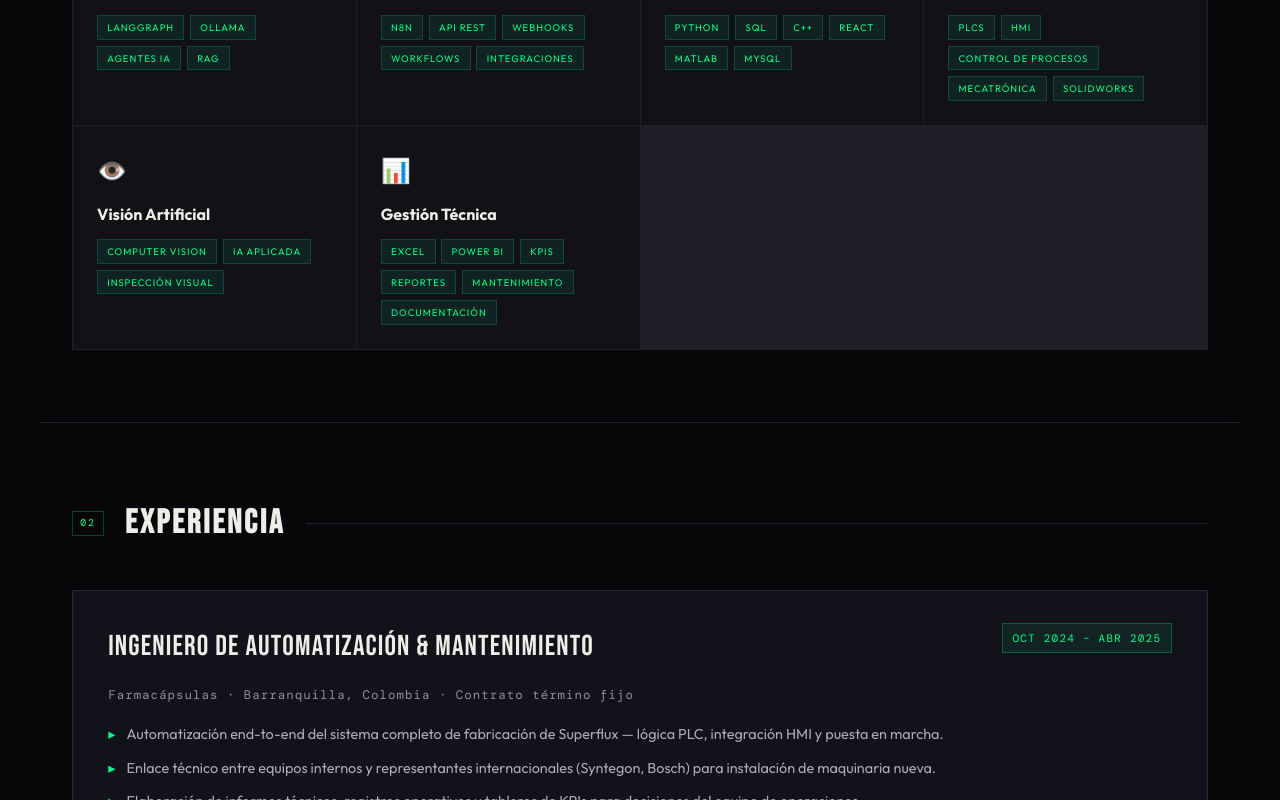
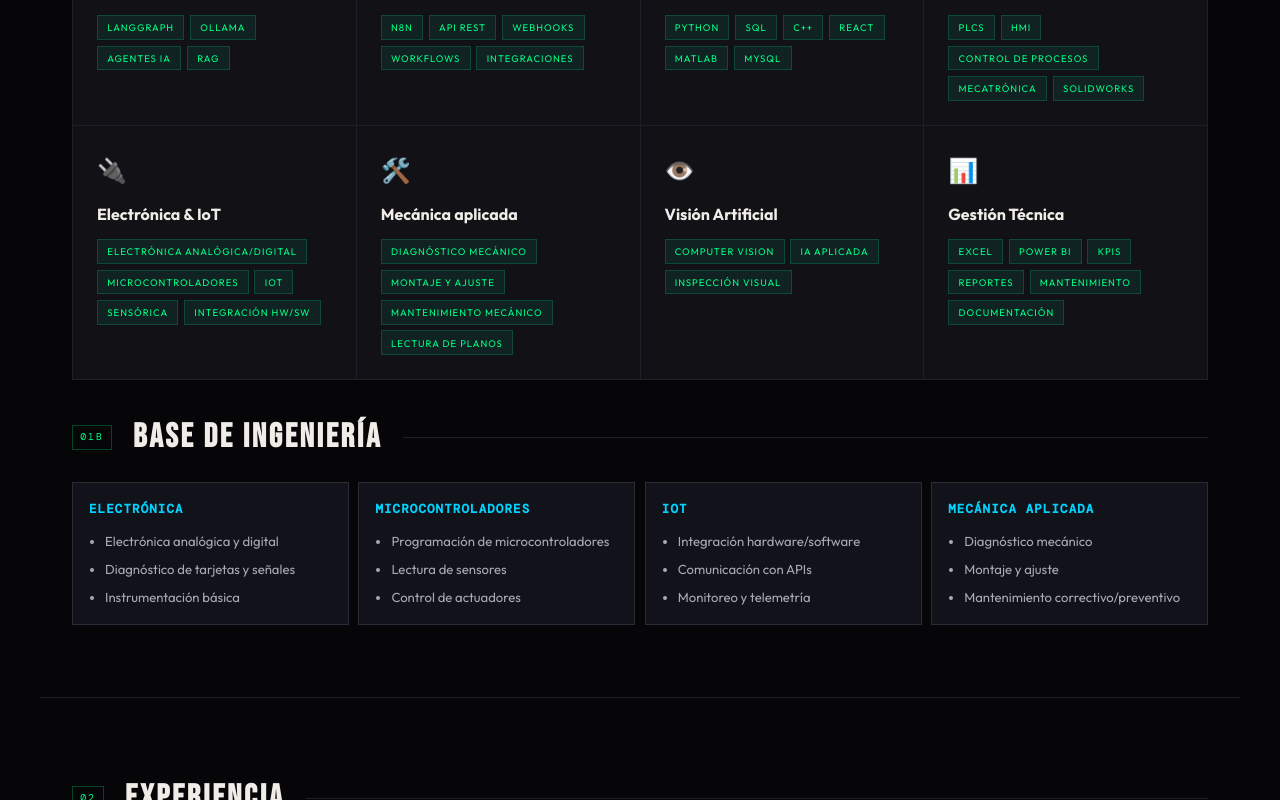
Before and after one commit to theo272004/mi-cv-web, a React (Vite) app: page / in a window 1280 px wide. Shown: the part 1200-2000 px from the top of the page. Built offline with nearby package versions, Linux system fonts and the light colour scheme.

Commit message:
Add engineering foundation section with electronics, microcontrollers and IoT

```diff
--- a/src/App.css
+++ b/src/App.css
@@ -320,6 +320,35 @@ section { padding: 4.5rem 2rem; max-width: 1200px; margin: 0 auto; }
 
 .skills-grid { display: grid; grid-template-columns: repeat(auto-fit, minmax(240px, 1fr)); gap: 1px; background: var(--border); border: 1px solid var(--border); }
 .skill-card { background: var(--surface); padding: 1.5rem; position: relative; }
+.subheader { margin-top: 1.8rem; margin-bottom: 1rem; }
+.core-grid {
+  display: grid;
+  grid-template-columns: repeat(auto-fit, minmax(240px, 1fr));
+  gap: 0.6rem;
+}
+.core-card {
+  background: #12121a;
+  border: 1px solid #2b2b38;
+  padding: 1rem;
+}
+.core-card h3 {
+  font-family: 'DM Mono', monospace;
+  font-size: 0.78rem;
+  letter-spacing: 0.09em;
+  text-transform: uppercase;
+  color: var(--accent2);
+  margin-bottom: 0.6rem;
+}
+.core-card ul {
+  margin: 0;
+  padding-left: 1rem;
+  display: grid;
+  gap: 0.35rem;
+}
+.core-card li {
+  color: #a9a9b7;
+  font-size: 0.82rem;
+}
 .skill-card:hover { background: var(--surface2); }
 .skill-card::before { content: ''; position: absolute; top: 0; left: 0; right: 0; height: 2px; background: var(--accent); transform: scaleX(0); transform-origin: left; transition: transform 0.28s; }
 .skill-card:hover::before { transform: scaleX(1); }
--- a/src/App.jsx
+++ b/src/App.jsx
@@ -25,6 +25,16 @@ const skills = [
     tags: ['PLCs', 'HMI', 'Control de Procesos', 'Mecatrónica', 'SolidWorks'],
   },
   {
+    icon: '🔌',
+    name: 'Electrónica & IoT',
+    tags: ['Electrónica analógica/digital', 'Microcontroladores', 'IoT', 'Sensórica', 'Integración HW/SW'],
+  },
+  {
+    icon: '🛠️',
+    name: 'Mecánica aplicada',
+    tags: ['Diagnóstico mecánico', 'Montaje y ajuste', 'Mantenimiento mecánico', 'Lectura de planos'],
+  },
+  {
     icon: '👁️',
     name: 'Visión Artificial',
     tags: ['Computer Vision', 'IA Aplicada', 'Inspección Visual'],
@@ -49,6 +59,25 @@ const orbitSkills = [
   { label: 'React', radius: 300, speed: 32, delay: 2.5 },
   { label: 'Visión IA', radius: 300, speed: 36, delay: 5 },
   { label: 'SolidWorks', radius: 300, speed: 38, delay: 7.5 },
+]
+
+const engineeringCore = [
+  {
+    title: 'Electrónica',
+    items: ['Electrónica analógica y digital', 'Diagnóstico de tarjetas y señales', 'Instrumentación básica'],
+  },
+  {
+    title: 'Microcontroladores',
+    items: ['Programación de microcontroladores', 'Lectura de sensores', 'Control de actuadores'],
+  },
+  {
+    title: 'IoT',
+    items: ['Integración hardware/software', 'Comunicación con APIs', 'Monitoreo y telemetría'],
+  },
+  {
+    title: 'Mecánica aplicada',
+    items: ['Diagnóstico mecánico', 'Montaje y ajuste', 'Mantenimiento correctivo/preventivo'],
+  },
 ]
 
 const certificates = [
@@ -158,6 +187,20 @@ function App() {
             </div>
           ))}
         </div>
+
+        <div className="section-header reveal subheader"><span className="section-num">01B</span><h2 className="section-title">Base de ingeniería</h2><div className="section-line"></div></div>
+        <div className="core-grid">
+          {engineeringCore.map((block) => (
+            <article key={block.title} className="core-card reveal">
+              <h3>{block.title}</h3>
+              <ul>
+                {block.items.map((item) => (
+                  <li key={item}>{item}</li>
+                ))}
+              </ul>
+            </article>
+          ))}
+        </div>
       </section>
 
       <section id="experience" className="section-bordered">
```
